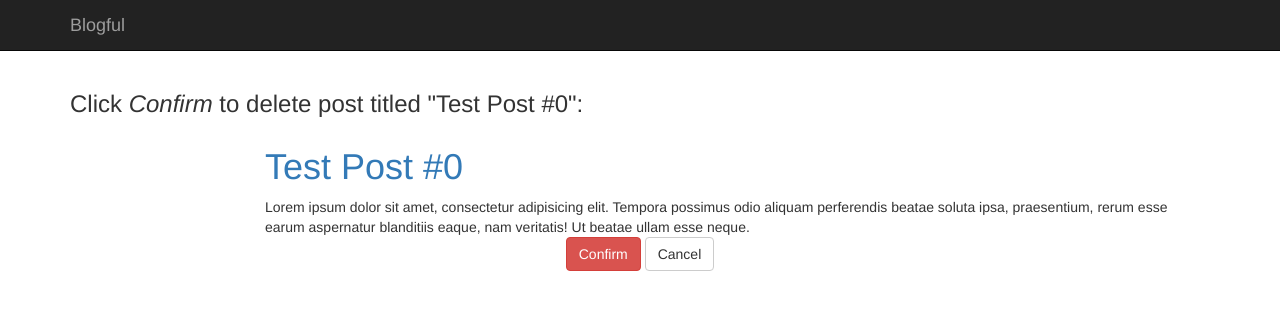
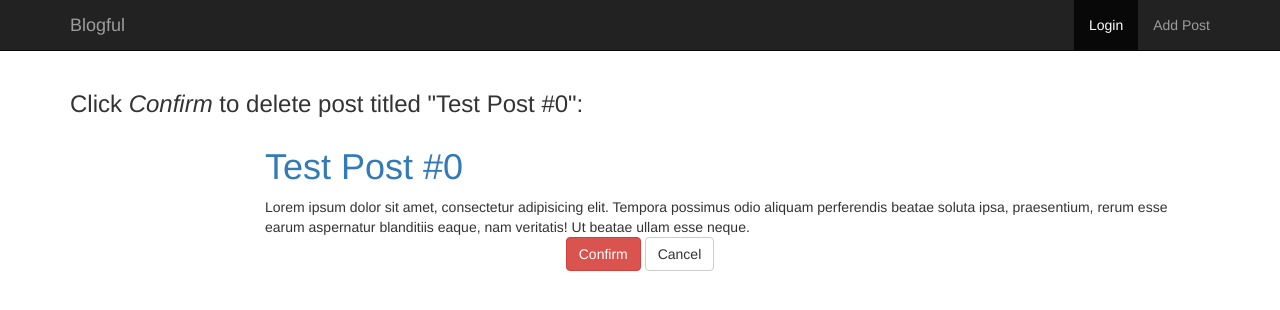
Before and after one commit to peterskipper/blogful, a Flask app: page /post/1/delete in a window 1280 px wide. Shown: the top 310 px of the page. Run offline with Flask 2, Linux system fonts and the light colour scheme; some libraries are stand-ins or nearby versions.

Commit message:
Added buttons

```diff
--- a/blog/templates/base.html
+++ b/blog/templates/base.html
@@ -34,6 +34,8 @@
                 </div>
                 <div class="collapse navbar-collapse">
                     <ul class="nav navbar-nav navbar-right">
+                        <li class="active"><a href="{{ url_for('login_get') }}">Login</a></li>
+                        <li><a href="{{ url_for('add_post_get') }}">Add Post</a></li>
                     </ul>
                 </div>
             </div>
```
